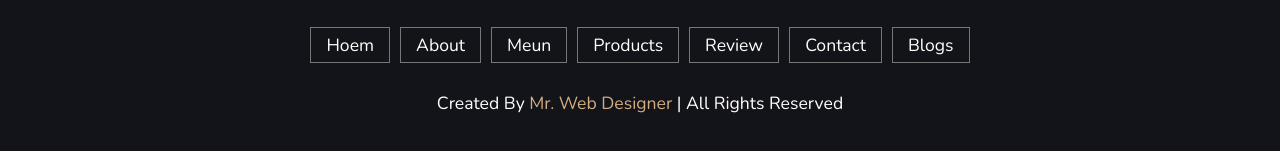
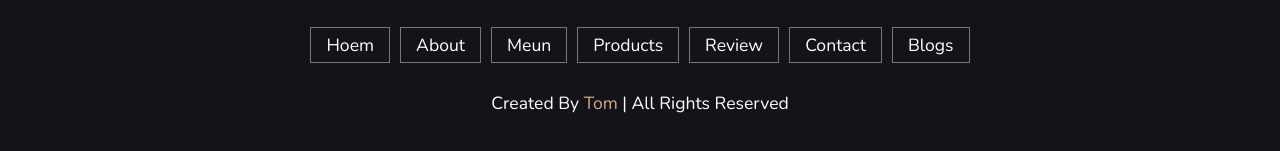
Before and after one commit to Thomas-Emad/coffee, a plain HTML site: page index.html in a window 1280 px wide. Shown: the part 4269-4420 px from the top of the page. Drawn offline with nearby package versions, Linux system fonts and the light colour scheme.

Commit message:
Update index.html

```diff
--- a/index.html
+++ b/index.html
@@ -402,7 +402,7 @@
         </ul>
       </div>
       <div class="copyright">
-        <p>Created By <span>Mr. Web Designer</span> | All Rights Reserved</p>
+        <p>Created By <span>Tom</span> | All Rights Reserved</p>
       </div>
     </footer>
     <!-- End Footer -->
```
